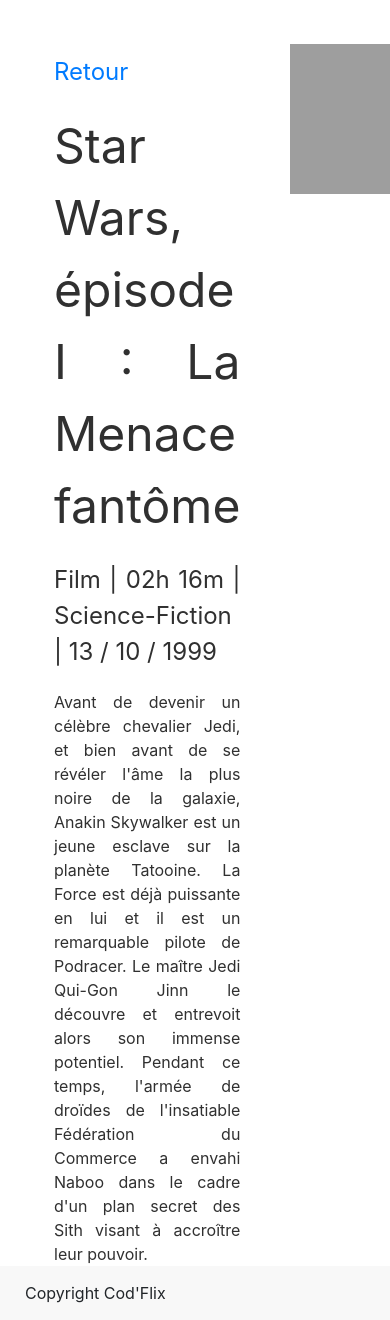
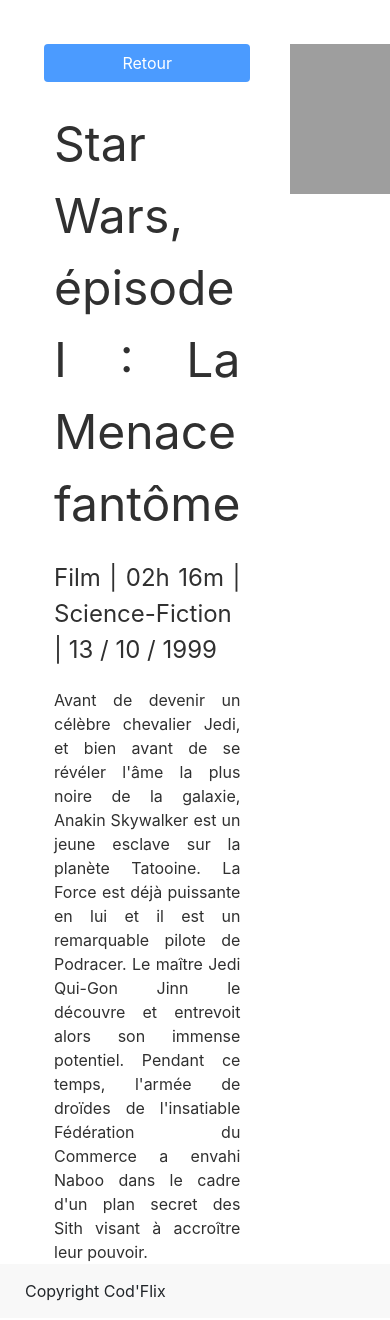
Before and after one commit to RomanCLV/CodFLix, a PHP site: page /codflix/index.php?media=1 in a window 390 px wide; the page is wider, and only the part inside the window is pictured. Shown: the part 60-1380 px from the top of that part. Run offline with PHP 8.4, Linux system fonts and the light colour scheme; the visitor is signed in with stand-in values (Sample User, id 1); data comes from the database, SQL or seed files in the repository; data that the repository does not hold is empty; a map, chart or similar area stays blank; some libraries are stand-ins or nearby versions; grey boxes are pictures that could not be loaded.

Commit message:
fix bug documentation

```diff
--- a/controller/loginController.php
+++ b/controller/loginController.php
@@ -44,7 +44,9 @@ function login($post) : void
         $data->email = $post['email'];
         $data->password = $post['password'];
 
+        echo "<p>c'est valid</p>";
         $user = new User($data);
+        echo "<p>c'est valid</p>";
         $userData = $user->getUserByEmail();
 
         $error_msg = "Email ou mot de passe incorrect";
--- a/controller/mediaController.php
+++ b/controller/mediaController.php
@@ -39,7 +39,6 @@ function mediaPage(): void
     else {
         $search = isset($_GET['title']) ? $_GET['title'] : null;
         $medias = Media::filterMedias($search);
-
         require('view/mediaListView.php');
     }
 }
--- a/model/user.php
+++ b/model/user.php
@@ -7,19 +7,23 @@ require_once('database.php');
  * @property int $id
  * @property string $email
  * @property string $password
- * @property bool $isActive
+ * @property bool|null $isActive
  */
 class User
 {
-    protected int $id;
+    protected $id;
     protected string $email;
     protected string $password;
-    protected bool $isActive;
+    protected ?bool $isActive;
 
     /***************************
      * ----- CONSTRUCTOR -------
-     ***************************/
+     **************************/
 
+    /**
+     * @param null $user
+     * @throws Exception
+     */
     public function __construct($user = null)
     {
         $this->isActive = false;
@@ -31,7 +35,7 @@ class User
         endif;
     }
 
-    /***************************
+    /****************************
      * -------- SETTERS ---------
      ***************************/
 
--- a/view/mediaDetailsView.php
+++ b/view/mediaDetailsView.php
@@ -45,7 +45,13 @@
 
 <div class="media-detail-main-container">
     <div class="media-detail-container">
-        <a href="index.php?action=media" class="back">Retour</a>
+        <div class="form-group">
+            <div class="row">
+                <div class="col-md-5">
+                    <a href="index.php?action=media" class="btn btn-block bg-blue"><span style="color: white">Retour</span></a>
+                </div>
+            </div>
+        </div>
         <p class="title">
             <?= $mediaDetail["title"]; ?>
         </p>
```
Also changed, not shown: view/historyView.php (+7 -2 lines), README.md.
